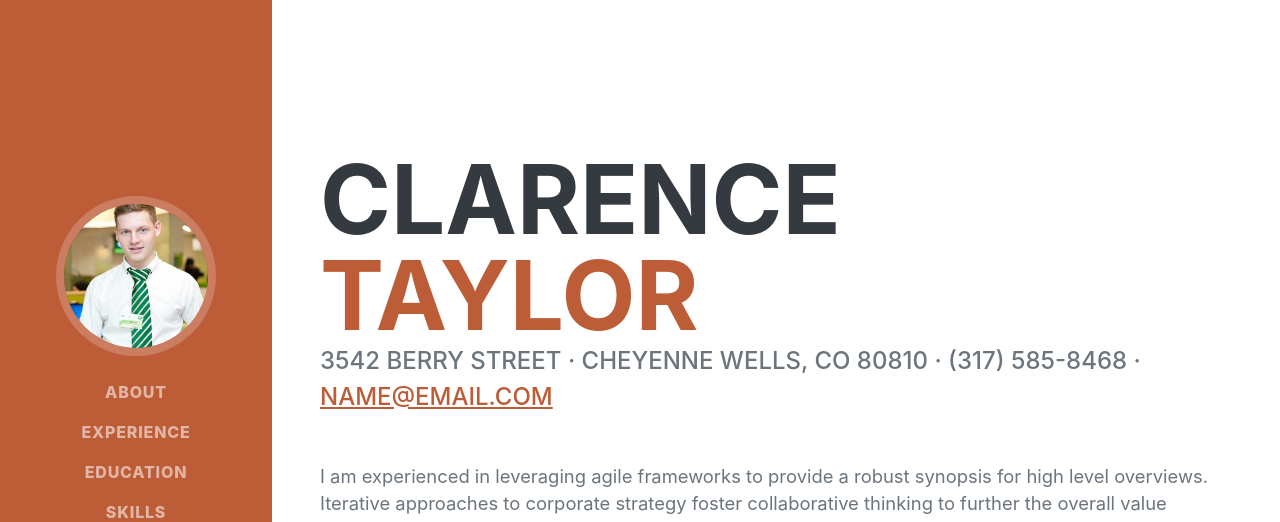
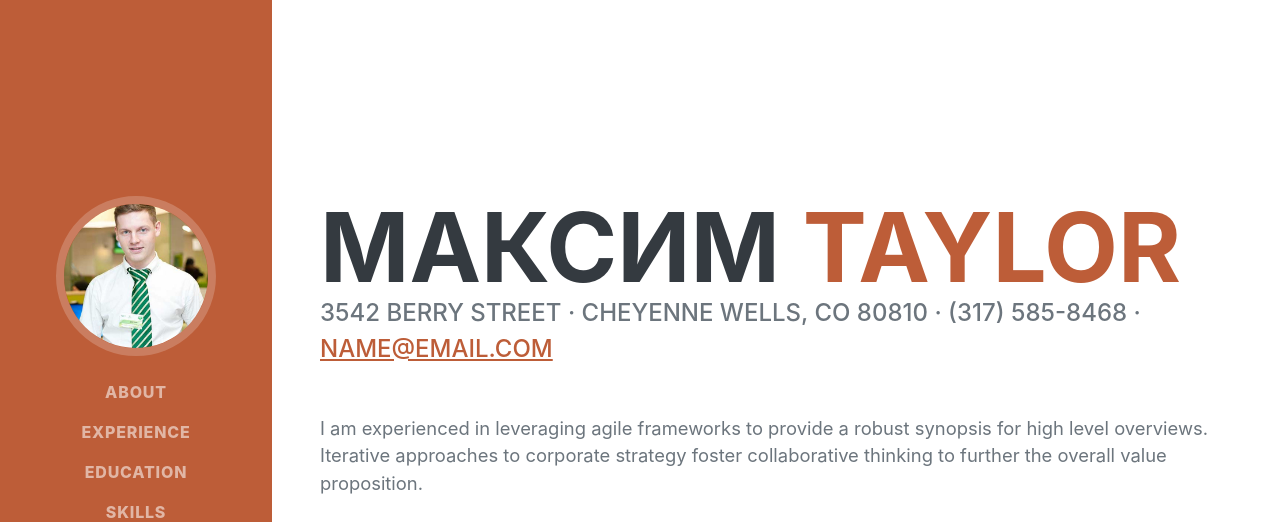
Before and after one commit to ignorance666/Rezume, a plain HTML site: page index.html in a window 1280 px wide. Shown: the top 522 px of the page. Drawn offline with nearby package versions, Linux system fonts and the light colour scheme; a web font is replaced by a local one.

Commit message:
Update index.html

```diff
--- a/index.html
+++ b/index.html
@@ -40,7 +40,7 @@
             <section class="resume-section" id="about">
                 <div class="resume-section-content">
                     <h1 class="mb-0">
-                        Clarence
+                        Максим
                         <span class="text-primary">Taylor</span>
                     </h1>
                     <div class="subheading mb-5">
```
